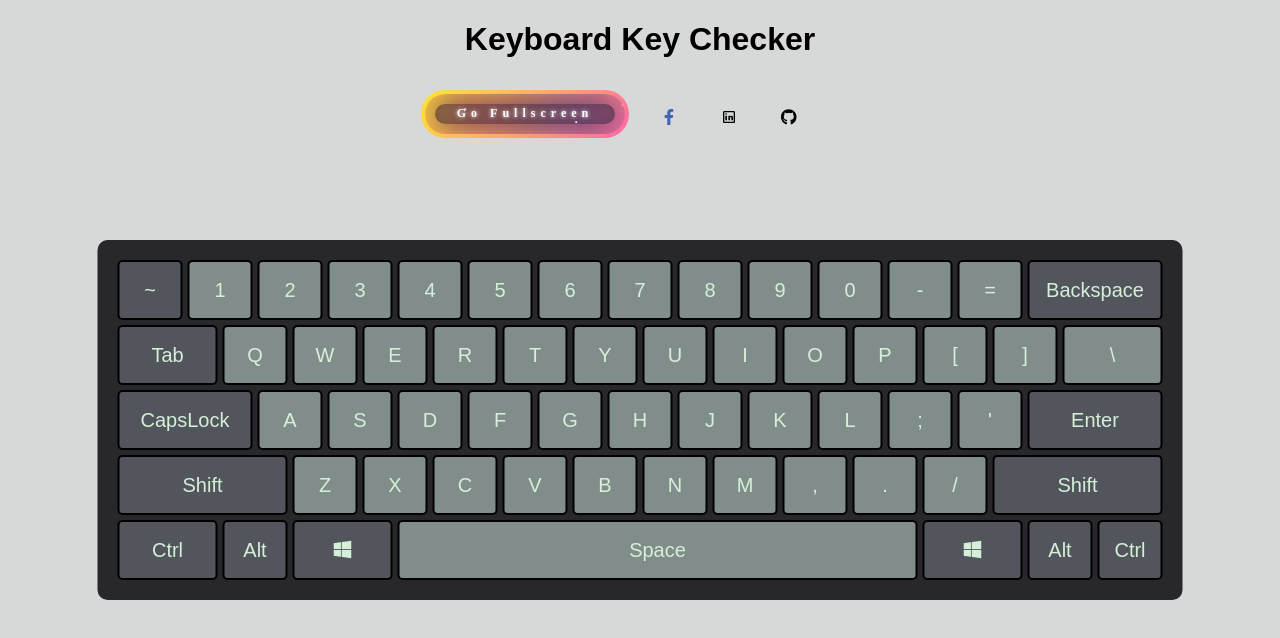
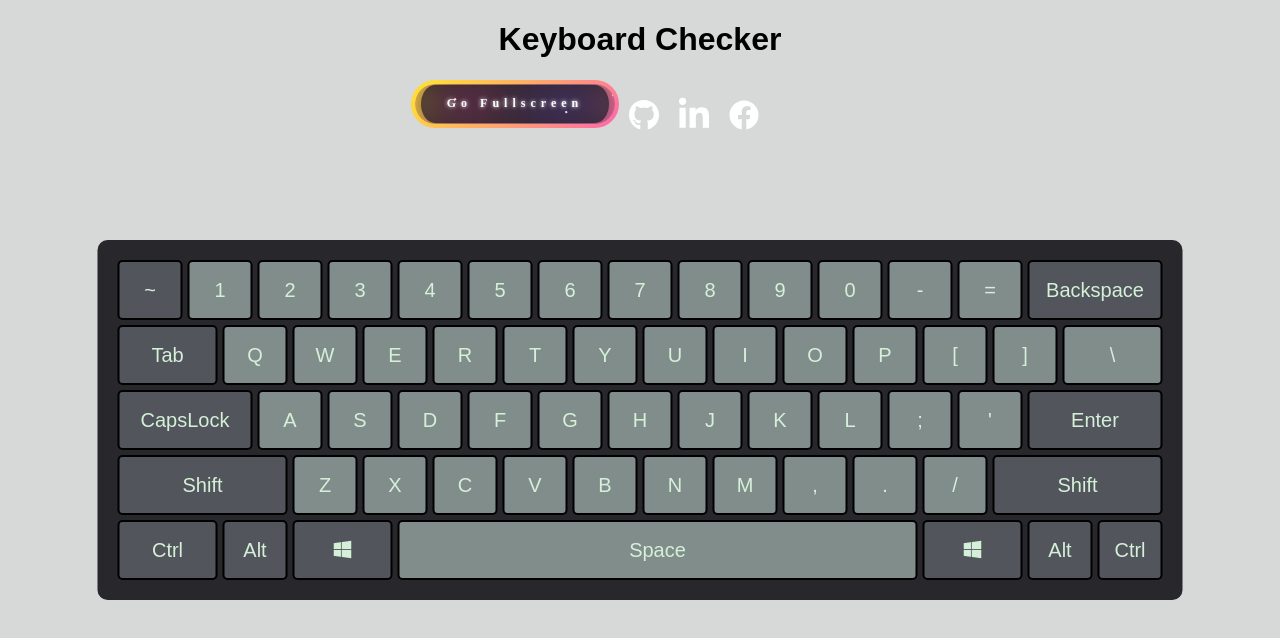
Before and after one commit to MRSHAKILS/Keyboard-Checker, a plain HTML site: page index.html in a window 1280 px wide. Drawn offline with Linux system fonts and the light colour scheme.

Commit message:
done for now

```diff
--- a/index.html
+++ b/index.html
@@ -12,11 +12,13 @@
     <link rel="stylesheet" href="style.css" />
   </head>
   <body>
-    <header>
-      <h1>Keyboard Key Checker</h1>
+
+      <h1>Keyboard Checker</h1>
+
       <!-- Full screen Button -->
       <div class="button-container">
-        <button class="btn" type="button">
+
+          <button id="fullscreenBtn" class="btn" type="button">
             <strong>Go Fullscreen</strong>
             <div id="container-stars">
               <div id="stars"></div>
@@ -28,49 +30,38 @@
             </div>
           </button>
 
-        <button id="exitFullscreenBtn" style="display: none;">Exit Fullscreen</button>
+          <button id="exitFullscreenBtn" style="display: none;" class="btn" type="button">
+            <strong>Exit Fullscreen</strong>
+            <div id="container-stars">
+              <div id="stars"></div>
+            </div>
+
+            <div id="glow">
+              <div class="circle"></div>
+              <div class="circle"></div>
+            </div>
+          </button>
 
 
+          <!-- social media -->
         <div class="socialMedia">
-        <div class="parent">
+          <div class="card">
+            <a class="social-link1"  href="https://github.com/MRSHAKILS">
+            <svg xmlns="http://www.w3.org/2000/svg" fill="#fff" height="1em" viewBox="0 0 496 512"><path d="M165.9 397.4c0 2-2.3 3.6-5.2 3.6-3.3.3-5.6-1.3-5.6-3.6 0-2 2.3-3.6 5.2-3.6 3-.3 5.6 1.3 5.6 3.6zm-31.1-4.5c-.7 2 1.3 4.3 4.3 4.9 2.6 1 5.6 0 6.2-2s-1.3-4.3-4.3-5.2c-2.6-.7-5.5.3-6.2 2.3zm44.2-1.7c-2.9.7-4.9 2.6-4.6 4.9.3 2 2.9 3.3 5.9 2.6 2.9-.7 4.9-2.6 4.6-4.6-.3-1.9-3-3.2-5.9-2.9zM244.8 8C106.1 8 0 113.3 0 252c0 110.9 69.8 205.8 169.5 239.2 12.8 2.3 17.3-5.6 17.3-12.1 0-6.2-.3-40.4-.3-61.4 0 0-70 15-84.7-29.8 0 0-11.4-29.1-27.8-36.6 0 0-22.9-15.7 1.6-15.4 0 0 24.9 2 38.6 25.8 21.9 38.6 58.6 27.5 72.9 20.9 2.3-16 8.8-27.1 16-33.7-55.9-6.2-112.3-14.3-112.3-110.5 0-27.5 7.6-41.3 23.6-58.9-2.6-6.5-11.1-33.3 2.6-67.9 20.9-6.5 69 27 69 27 20-5.6 41.5-8.5 62.8-8.5s42.8 2.9 62.8 8.5c0 0 48.1-33.6 69-27 13.7 34.7 5.2 61.4 2.6 67.9 16 17.7 25.8 31.5 25.8 58.9 0 96.5-58.9 104.2-114.8 110.5 9.2 7.9 17 22.9 17 46.4 0 33.7-.3 75.4-.3 83.6 0 6.5 4.6 14.4 17.3 12.1C428.2 457.8 496 362.9 496 252 496 113.3 383.5 8 244.8 8zM97.2 352.9c-1.3 1-1 3.3.7 5.2 1.6 1.6 3.9 2.3 5.2 1 1.3-1 1-3.3-.7-5.2-1.6-1.6-3.9-2.3-5.2-1zm-10.8-8.1c-.7 1.3.3 2.9 2.3 3.9 1.6 1 3.6.7 4.3-.7.7-1.3-.3-2.9-2.3-3.9-2-.6-3.6-.3-4.3.7zm32.4 35.6c-1.6 1.3-1 4.3 1.3 6.2 2.3 2.3 5.2 2.6 6.5 1 1.3-1.3.7-4.3-1.3-6.2-2.2-2.3-5.2-2.6-6.5-1zm-11.4-14.7c-1.6 1-1.6 3.6 0 5.9 1.6 2.3 4.3 3.3 5.6 2.3 1.6-1.3 1.6-3.9 0-6.2-1.4-2.3-4-3.3-5.6-2z"></path></svg>
+            </a>
+            <a class="social-link2"  href="https://www.linkedin.com/in/shakil-ahmed-cs/">
+              <svg xmlns="http://www.w3.org/2000/svg" height="1em" viewBox="0 0 448 512" fill="#fff"><path d="M100.28 448H7.4V148.9h92.88zM53.79 108.1C24.09 108.1 0 83.5 0 53.8a53.79 53.79 0 0 1 107.58 0c0 29.7-24.1 54.3-53.79 54.3zM447.9 448h-92.68V302.4c0-34.7-.7-79.2-48.29-79.2-48.29 0-55.69 37.7-55.69 76.7V448h-92.78V148.9h89.08v40.8h1.3c12.4-23.5 42.69-48.3 87.88-48.3 94 0 111.28 61.9 111.28 142.3V448z"></path></svg>          </a>
 
-          <div class="child child-1">
-            <a href="https://www.facebook.com/awkwardpuppet">
-              <button class="button btn-1">
-
-                <svg xmlns="http://www.w3.org/2000/svg" height="1em" viewBox="0 0 320 512" fill="#4267B2"><path d="M279.14 288l14.22-92.66h-88.91v-60.13c0-25.35 12.42-50.06 52.24-50.06h40.42V6.26S260.43 0 225.36 0c-73.22 0-121.08 44.38-121.08 124.72v70.62H22.89V288h81.39v224h100.17V288z"></path></svg></button>
-              </div>
-            </a>
-
-            <div class="child child-2">
-              <a href="https://www.facebook.com/awkwardpuppet">
-                  <button class="button btn-2">
-                      <svg xmlns="http://www.w3.org/2000/svg" height="1em" viewBox="0 0 24 24">
-                          <path d="M 5 3 C 3.895 3 3 3.895 3 5 L 3 19 C 3 20.105 3.895 21 5 21 L 19 21 C 20.105 21 21 20.105 21 19 L 21 5 C 21 3.895 20.105 3 19 3 L 5 3 z M 5 5 L 19 5 L 19 19 L 5 19 L 5 5 z M 7.7792969 6.3164062 C 6.9222969 6.3164062 6.4082031 6.8315781 6.4082031 7.5175781 C 6.4082031 8.2035781 6.9223594 8.7167969 7.6933594 8.7167969 C 8.5503594 8.7167969 9.0644531 8.2035781 9.0644531 7.5175781 C 9.0644531 6.8315781 8.5502969 6.3164062 7.7792969 6.3164062 z M 6.4765625 10 L 6.4765625 17 L 9 17 L 9 10 L 6.4765625 10 z M 11.082031 10 L 11.082031 17 L 13.605469 17 L 13.605469 13.173828 C 13.605469 12.034828 14.418109 11.871094 14.662109 11.871094 C 14.906109 11.871094 15.558594 12.115828 15.558594 13.173828 L 15.558594 17 L 18 17 L 18 13.173828 C 18 10.976828 17.023734 10 15.802734 10 C 14.581734 10 13.930469 10.406562 13.605469 10.976562 L 13.605469 10 L 11.082031 10 z"></path>
-                      </svg>
-                  </button>
+            <a class="social-link3" href="https://www.facebook.com/awkwardpuppet">
+              <svg xmlns="http://www.w3.org/2000/svg" height="1em" viewBox="0 0 512 512" fill="#fff"><path d="M504 256C504 119 393 8 256 8S8 119 8 256c0 123.78 90.69 226.38 209.25 245V327.69h-63V256h63v-54.64c0-62.15 37-96.48 93.67-96.48 27.14 0 55.52 4.84 55.52 4.84v61h-31.28c-30.8 0-40.41 19.12-40.41 38.73V256h68.78l-11 71.69h-57.78V501C413.31 482.38 504 379.78 504 256z"></path></svg>
             </a>
           </div>
 
 
-          <div class="child child-3">
-            <button class="button btn-3">
-          <svg xmlns="http://www.w3.org/2000/svg" height="1em" viewBox="0 0 496 512"><path d="M165.9 397.4c0 2-2.3 3.6-5.2 3.6-3.3.3-5.6-1.3-5.6-3.6 0-2 2.3-3.6 5.2-3.6 3-.3 5.6 1.3 5.6 3.6zm-31.1-4.5c-.7 2 1.3 4.3 4.3 4.9 2.6 1 5.6 0 6.2-2s-1.3-4.3-4.3-5.2c-2.6-.7-5.5.3-6.2 2.3zm44.2-1.7c-2.9.7-4.9 2.6-4.6 4.9.3 2 2.9 3.3 5.9 2.6 2.9-.7 4.9-2.6 4.6-4.6-.3-1.9-3-3.2-5.9-2.9zM244.8 8C106.1 8 0 113.3 0 252c0 110.9 69.8 205.8 169.5 239.2 12.8 2.3 17.3-5.6 17.3-12.1 0-6.2-.3-40.4-.3-61.4 0 0-70 15-84.7-29.8 0 0-11.4-29.1-27.8-36.6 0 0-22.9-15.7 1.6-15.4 0 0 24.9 2 38.6 25.8 21.9 38.6 58.6 27.5 72.9 20.9 2.3-16 8.8-27.1 16-33.7-55.9-6.2-112.3-14.3-112.3-110.5 0-27.5 7.6-41.3 23.6-58.9-2.6-6.5-11.1-33.3 2.6-67.9 20.9-6.5 69 27 69 27 20-5.6 41.5-8.5 62.8-8.5s42.8 2.9 62.8 8.5c0 0 48.1-33.6 69-27 13.7 34.7 5.2 61.4 2.6 67.9 16 17.7 25.8 31.5 25.8 58.9 0 96.5-58.9 104.2-114.8 110.5 9.2 7.9 17 22.9 17 46.4 0 33.7-.3 75.4-.3 83.6 0 6.5 4.6 14.4 17.3 12.1C428.2 457.8 496 362.9 496 252 496 113.3 383.5 8 244.8 8zM97.2 352.9c-1.3 1-1 3.3.7 5.2 1.6 1.6 3.9 2.3 5.2 1 1.3-1 1-3.3-.7-5.2-1.6-1.6-3.9-2.3-5.2-1zm-10.8-8.1c-.7 1.3.3 2.9 2.3 3.9 1.6 1 3.6.7 4.3-.7.7-1.3-.3-2.9-2.3-3.9-2-.6-3.6-.3-4.3.7zm32.4 35.6c-1.6 1.3-1 4.3 1.3 6.2 2.3 2.3 5.2 2.6 6.5 1 1.3-1.3.7-4.3-1.3-6.2-2.2-2.3-5.2-2.6-6.5-1zm-11.4-14.7c-1.6 1-1.6 3.6 0 5.9 1.6 2.3 4.3 3.3 5.6 2.3 1.6-1.3 1.6-3.9 0-6.2-1.4-2.3-4-3.3-5.6-2z"></path></svg></button>
+
+        </div>
       </div>
 
-          </div>
-        <!-- <a target="_blank" style="color: #0866FF;" href="https://www.facebook.com/awkwardpuppet"
-          ><i class="fa-brands fa-facebook"></i
-        ></a>
-        <a target="_blank" style="color: #0A66C2; href="https://www.linkedin.com/in/shakil-ahmed-cs/">
-          <i class="fa-brands fa-linkedin"></i
-        ></a>
-        <a
-          target="_blank" style="color: #27272C;  href="https://github.com/MRSHAKILS"
-        >
-          <i class="fa-brands fa-github"></i
-        ></a> -->
-      </div>
     </header>
 
     <div class="keyboard">
--- a/style.css
+++ b/style.css
@@ -267,58 +267,85 @@ strong {
     box-shadow: 0 0 0 0 rgba(0, 0, 0, 0.7);
   }
 
-  70% {
+  20% {
     transform: scale(1);
     box-shadow: 0 0 0 10px rgba(0, 0, 0, 0);
   }
 
-  100% {
+  30% {
     transform: scale(0.75);
     box-shadow: 0 0 0 0 rgba(0, 0, 0, 0);
   }
 }
 
-/* social */
-.parent {
-  width: 100%;
-  height: 100%;
+
+
+
+/* for all social containers*/
+.card {
   display: flex;
-  justify-content: center;
-  align-items: center;
+  height: 50px;
+  width: 200px;
 }
 
-.child {
-  width: 50px;
-  height: 50px;
+.card svg {
+  position: absolute;
   display: flex;
-  justify-content: center;
-  align-items: center;
-  transform-style: preserve-3d;
-  transition: all 0.5s ease-in-out;
-  border-radius: 50%;
-  margin: 0 5px;
+  width: 60%;
+  height: 100%;
+  font-size: 24px;
+  font-weight: 700;
+  opacity: 1;
+  transition: opacity 0.25s;
+  z-index: 2;
+  cursor: pointer;
 }
 
-.child:hover {
-  background-color: white;
-  background-position: -100px 100px, -100px 100px;
-  transform: rotate3d(0.5, 1, 0, 30deg);
-  transform: perspective(180px) rotateX(60deg) translateY(2px);
-  box-shadow: 0px 10px 10px rgb(1, 49, 182);
+.card .social-link1,.card .social-link2,.card .social-link3,.card .social-link4 {
+  position: relative;
+  display: flex;
+  align-items: center;
+  justify-content: center;
+  width: 25%;
+  color: whitesmoke;
+  font-size: 24px;
+  text-decoration: none;
+  transition: 0.25s;
+  border-radius: 50px;
 }
 
-button {
-  border: none;
-  background-color: transparent;
-  font-size: 20px;
+.card svg {
+  transform: scale(1);
 }
 
-.button:hover {
-  width: inherit;
-  height: inherit;
-  display: flex;
-  justify-content: center;
-  align-items: center;
-  transform: translate3d(0px, 0px, 15px) perspective(180px) rotateX(-35deg) translateY(2px);
-  border-radius: 50%;
+.card .social-link1:hover {
+  background-color: #1a1e22;
+  animation: bounce 1.5s linear;
 }
+
+.card .social-link2:hover {
+  background-color: #1a1e22;
+  animation: bounce 1.5s linear;
+}
+
+.card .social-link3:hover {
+  background-color: #1a1e22;
+  animation: bounce 1.5s linear;
+}
+
+
+
+@keyframes bounce {
+
+  60% {
+    transform: scale(0.8);
+  }
+
+  80% {
+    transform: scale(1.1);
+  }
+
+  100% {
+    transform: scale(1);
+  }
+}
```
Lines whose indentation alone changed are shown as unchanged.
